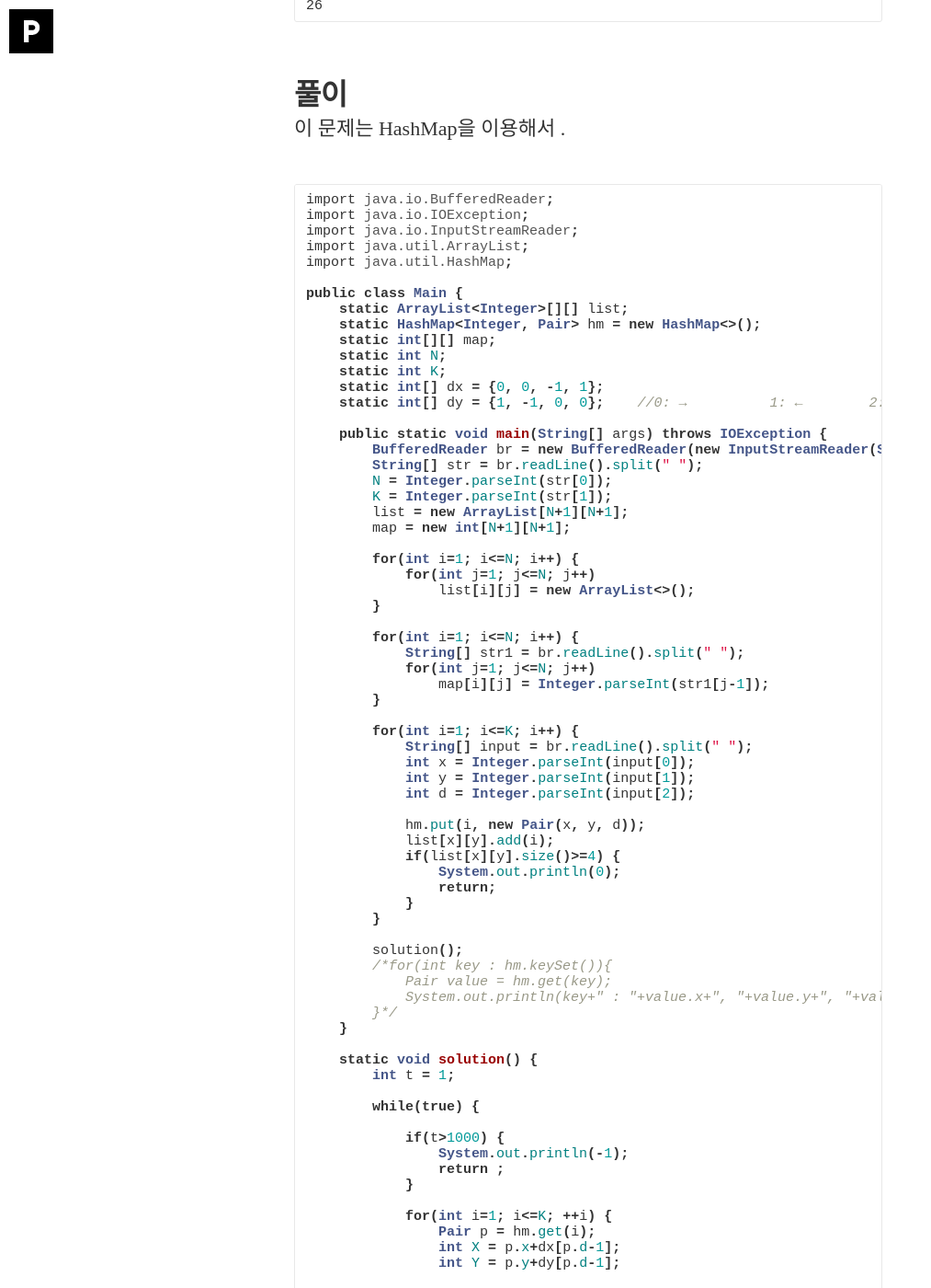
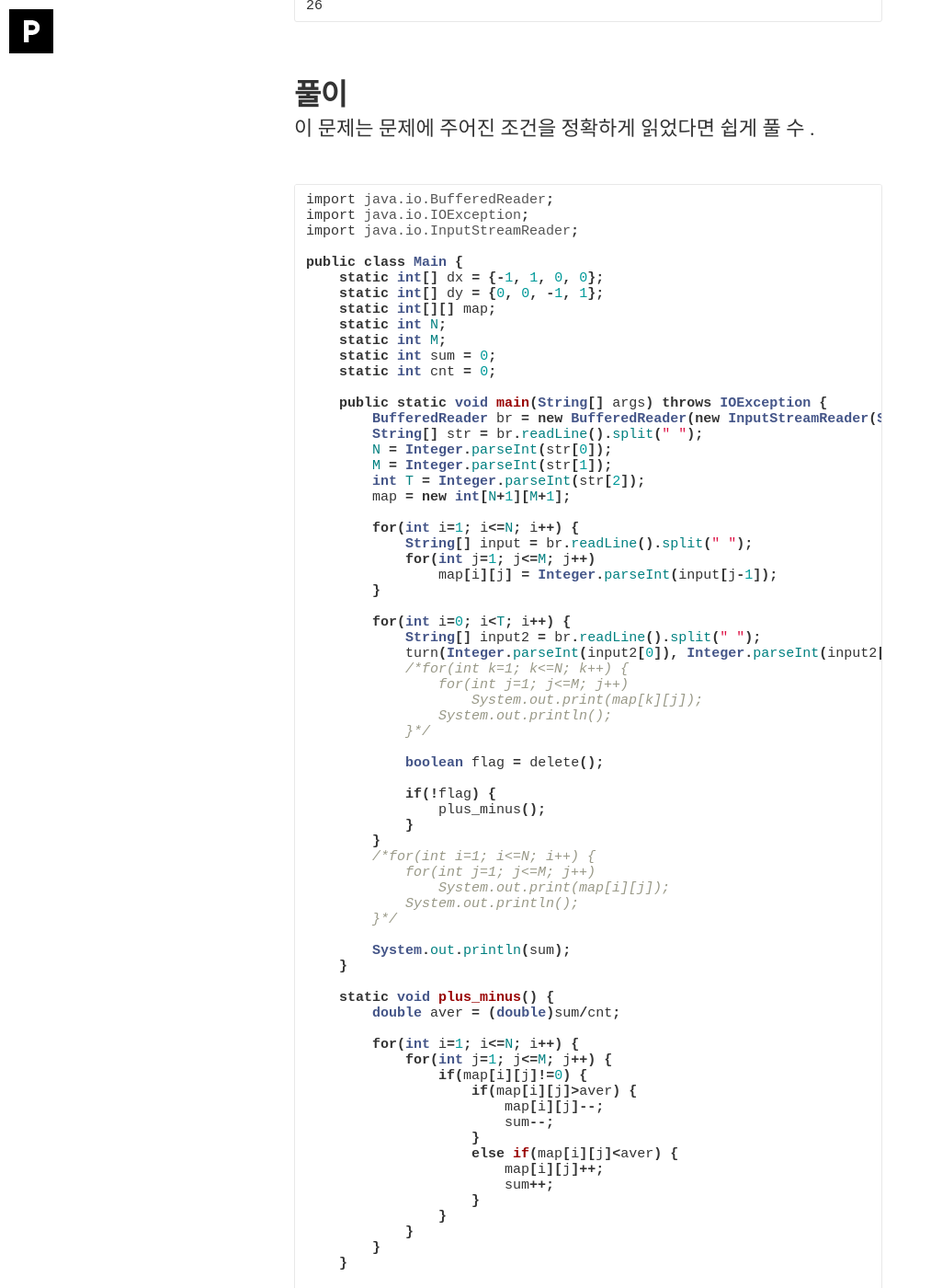
Before and after one commit to pss407/pss407.github.io, a Jekyll site: the page built from _posts/2020-04-24-백준#17822.md, in a window 1280 px wide and 1400 px high, scrolled down 5694 px. Shown: the whole window at 92% size, without its empty margins (0-1013 px from the left). Built offline with Jekyll 4.4.1, drawn with Linux system fonts in a browser that asks for light colours; nearby versions of some CDN libraries; some web fonts are replaced; some of the changed text lies outside the part shown.

Commit message:
Update 2020-04-24-백준#17822.md

````diff
--- a/_posts/2020-04-24-백준#17822.md
+++ b/_posts/2020-04-24-백준#17822.md
@@ -173,154 +173,149 @@
 풀이
 --------------------------
 
-이 문제는 HashMap을 이용해서 .
+이 문제는 문제에 주어진 조건을 정확하게 읽었다면 쉽게 풀 수 .
 
 ```java
 import java.io.BufferedReader;
 import java.io.IOException;
 import java.io.InputStreamReader;
-import java.util.ArrayList;
-import java.util.HashMap;
 
 public class Main {
-    static ArrayList<Integer>[][] list;
-    static HashMap<Integer, Pair> hm = new HashMap<>();
+    static int[] dx = {-1, 1, 0, 0};
+    static int[] dy = {0, 0, -1, 1};
     static int[][] map;
     static int N;
-    static int K;
-    static int[] dx = {0, 0, -1, 1};
-    static int[] dy = {1, -1, 0, 0};    //0: →          1: ←        2: ↑            3: ↓
+    static int M;
+    static int sum = 0;
+    static int cnt = 0;
 
     public static void main(String[] args) throws IOException {
         BufferedReader br = new BufferedReader(new InputStreamReader(System.in));
         String[] str = br.readLine().split(" ");
         N = Integer.parseInt(str[0]);
-        K = Integer.parseInt(str[1]);
-        list = new ArrayList[N+1][N+1];
-        map = new int[N+1][N+1];
+        M = Integer.parseInt(str[1]);
+        int T = Integer.parseInt(str[2]);
+        map = new int[N+1][M+1];
 
         for(int i=1; i<=N; i++) {
-            for(int j=1; j<=N; j++)
-                list[i][j] = new ArrayList<>();
+            String[] input = br.readLine().split(" ");
+            for(int j=1; j<=M; j++)
+                map[i][j] = Integer.parseInt(input[j-1]);
         }
 
+        for(int i=0; i<T; i++) {
+            String[] input2 = br.readLine().split(" ");
+            turn(Integer.parseInt(input2[0]), Integer.parseInt(input2[1]), Integer.parseInt(input2[2]));
+            /*for(int k=1; k<=N; k++) {
+                for(int j=1; j<=M; j++)
+                    System.out.print(map[k][j]);
+                System.out.println();
+            }*/
+
+            boolean flag = delete();
+
+            if(!flag) {
+                plus_minus();
+            }
+        }
+        /*for(int i=1; i<=N; i++) {
+            for(int j=1; j<=M; j++)
+                System.out.print(map[i][j]);
+            System.out.println();
+        }*/
+
+        System.out.println(sum);
+    }
+
+    static void plus_minus() {
+        double aver = (double)sum/cnt;
+
         for(int i=1; i<=N; i++) {
-            String[] str1 = br.readLine().split(" ");
-            for(int j=1; j<=N; j++)
-                map[i][j] = Integer.parseInt(str1[j-1]);
+            for(int j=1; j<=M; j++) {
+                if(map[i][j]!=0) {
+                    if(map[i][j]>aver) {
+                        map[i][j]--;
+                        sum--;
+                    }
+                    else if(map[i][j]<aver) {
+                        map[i][j]++;
+                        sum++;
+                    }
+                }
+            }
         }
+    }
 
-        for(int i=1; i<=K; i++) {
-            String[] input = br.readLine().split(" ");
-            int x = Integer.parseInt(input[0]);
-            int y = Integer.parseInt(input[1]);
-            int d = Integer.parseInt(input[2]);
+    static boolean delete() {
+        boolean flag = false;
+        boolean[][] f_map = new boolean[N+1][M+1];
 
-            hm.put(i, new Pair(x, y, d));
-            list[x][y].add(i);
-            if(list[x][y].size()>=4) {
-                System.out.println(0);
-                return;
+        for(int i=1; i<=N; i++) {
+            for(int j=1; j<=M; j++) {
+                if(map[i][j]==0)
+                    continue;
+                for(int k=0; k<4; k++) {
+                    int nx = i+dx[k];
+                    int ny = j+dy[k];
+                    if(nx>=1 && nx<=N && ny>=1 && ny <=M && map[i][j]==map[nx][ny]) {
+                        f_map[nx][ny] = true;
+                        f_map[i][j] = true;
+                        flag = true;
+                        //map[nx][ny] = 0;
+                    }
+                }
+                if(j==1) {
+                    if(map[i][j]==map[i][M]) {
+                        f_map[i][M] = true;
+                        f_map[i][j] = true;
+                    }
+                }
             }
         }
 
-        solution();
-        /*for(int key : hm.keySet()){
-            Pair value = hm.get(key);
-            System.out.println(key+" : "+value.x+", "+value.y+", "+value.d);
-        }*/
+        int s = 0;
+        int c = 0;
+        for(int i=1; i<=N; i++) {
+            for(int j=1; j<=M; j++) {
+                if(f_map[i][j])
+                    map[i][j] = 0;
+                if(map[i][j]!=0)
+                    c++;
+                s+=map[i][j];
+            }
+        }
+        sum = s;
+        cnt = c;
+        return flag;
     }
 
-    static void solution() {
-        int t = 1;
-
-        while(true) {
-
-            if(t>1000) {
-                System.out.println(-1);
-                return ;
-            }
-
-            for(int i=1; i<=K; ++i) {
-                Pair p = hm.get(i);
-                int X = p.x+dx[p.d-1];
-                int Y = p.y+dy[p.d-1];
-
-                if(X<1 || X>N || Y<1 || Y>N || map[X][Y]==2) {
-                    int nx = 0;
-                    int ny = 0;
-
-                    if(p.d%2==0) {
-                        nx = p.x+dx[p.d-2];
-                        ny = p.y+dy[p.d-2];
-                    }
-
-                    else {
-                        nx = p.x+dx[p.d];
-                        ny = p.y+dy[p.d];
-                    }
-
-                    if(p.d==1 || p.d==3)
-                        hm.put(i, new Pair(p.x, p.y, p.d+1));
-                    else
-                        hm.put(i, new Pair(p.x, p.y, p.d-1));
-
-                    if(nx<1 || nx>N || ny<1 || ny>N || map[nx][ny]==2)
-                        continue;
-
-                    else
-                        --i;
-                }
-
-                else {
-                    if(map[X][Y]==0) {
-                        int index = list[p.x][p.y].indexOf(i);
-                        int leng = list[p.x][p.y].size();
-
-                        for(int j=index; j<leng; j++) {
-                            int k = list[p.x][p.y].remove(index);
-                            Pair temp = hm.get(k);
-                            list[X][Y].add(k);
-                            hm.put(k, new Pair(X, Y, temp.d));
+    static void turn(int x, int d, int k) {
+        if(d==0) {
+            for(int i=1; i<=N; i++) {
+                if(i%x==0) {
+                    for(int l=0; l<k%M; l++) {
+                        int p = map[i][M];
+                        for(int j=M; j>1; j--) {
+                            map[i][j] = map[i][j-1];
                         }
-
-                        if(list[X][Y].size()>=4) {
-                            System.out.println(t);
-                            return;
-                        }
-                    }
-
-                    else {
-                        int index = list[p.x][p.y].indexOf(i);
-                        int leng = list[p.x][p.y].size();
-
-                        for(int j=index; j<leng; j++) {
-                            int k = list[p.x][p.y].remove(list[p.x][p.y].size()-1);
-                            Pair temp = hm.get(k);
-                            list[X][Y].add(k);
-                            hm.put(k, new Pair(X, Y, temp.d));
-                        }
-
-                        if(list[X][Y].size()>=4) {
-                            System.out.println(t);
-                            return;
-                        }
+                        map[i][1] = p;
                     }
                 }
             }
-            t++;
         }
-    }
 
-    static class Pair {
-        int x;
-        int y;
-        int d;
-
-        public Pair(int x, int y, int d) {
-            this.x = x;
-            this.y = y;
-            this.d = d;
+        else {
+            for(int i=1; i<=N; i++) {
+                if(i%x==0) {
+                    for(int l=0; l<k%M; l++) {
+                        int p = map[i][1];
+                        for(int j=1; j<M; j++) {
+                            map[i][j] = map[i][j+1];
+                        }
+                        map[i][M] = p;
+                    }
+                }
+            }
         }
     }
 }
````
